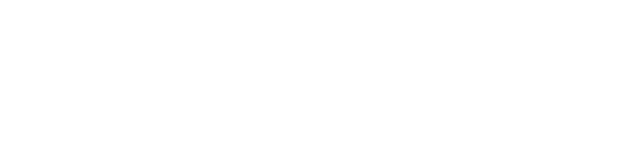
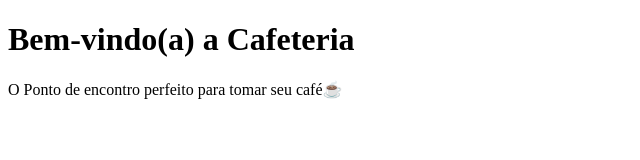
Before and after one commit to meu-mano-cezar/cafeteria, a plain HTML site: page index.html in a window 1280 px wide. Shown: the whole page, without its empty margins (0-640 px from the left). Drawn offline with Linux system fonts and the light colour scheme.

Commit message:
#2 Ajustar texto e titulo da página index
Ajustado o texto e titulo da pagina index.

```diff
--- a/index.html
+++ b/index.html
@@ -6,6 +6,7 @@
     <title>Cafeteria</title>
 </head>
 <body>
-
+    <h1>Bem-vindo(a) a Cafeteria</h1>
+    <p>O Ponto de encontro perfeito para tomar seu café☕</p>
 </body>
 </html>
```
